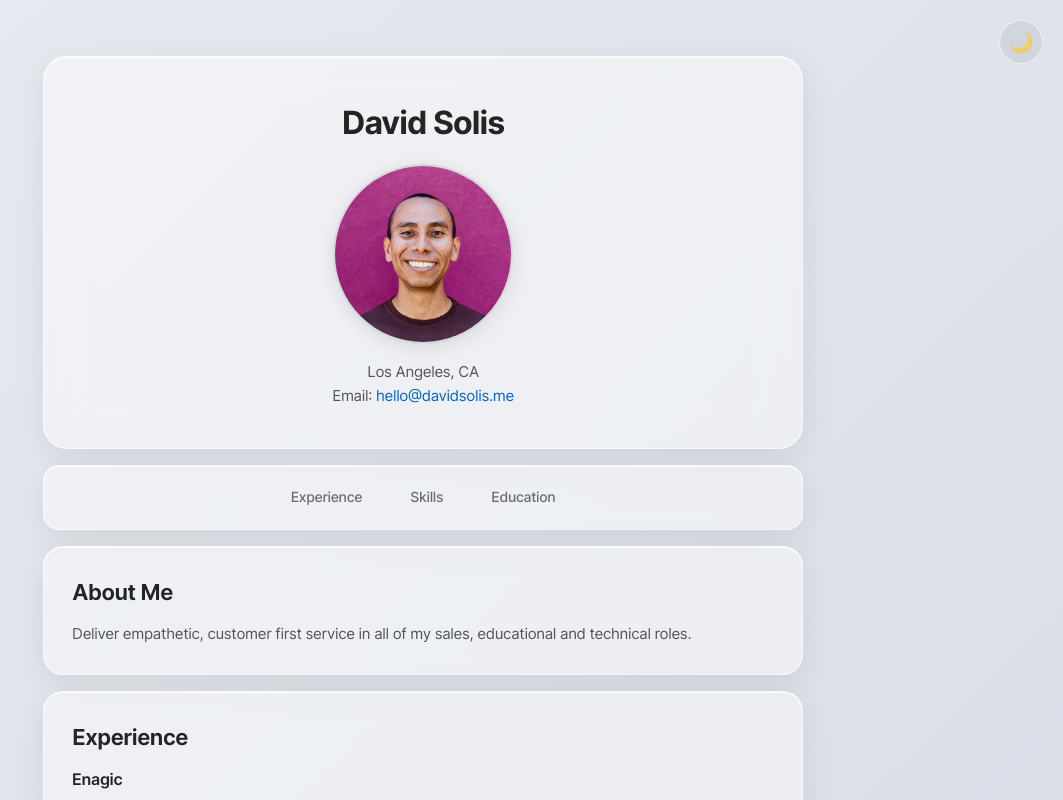
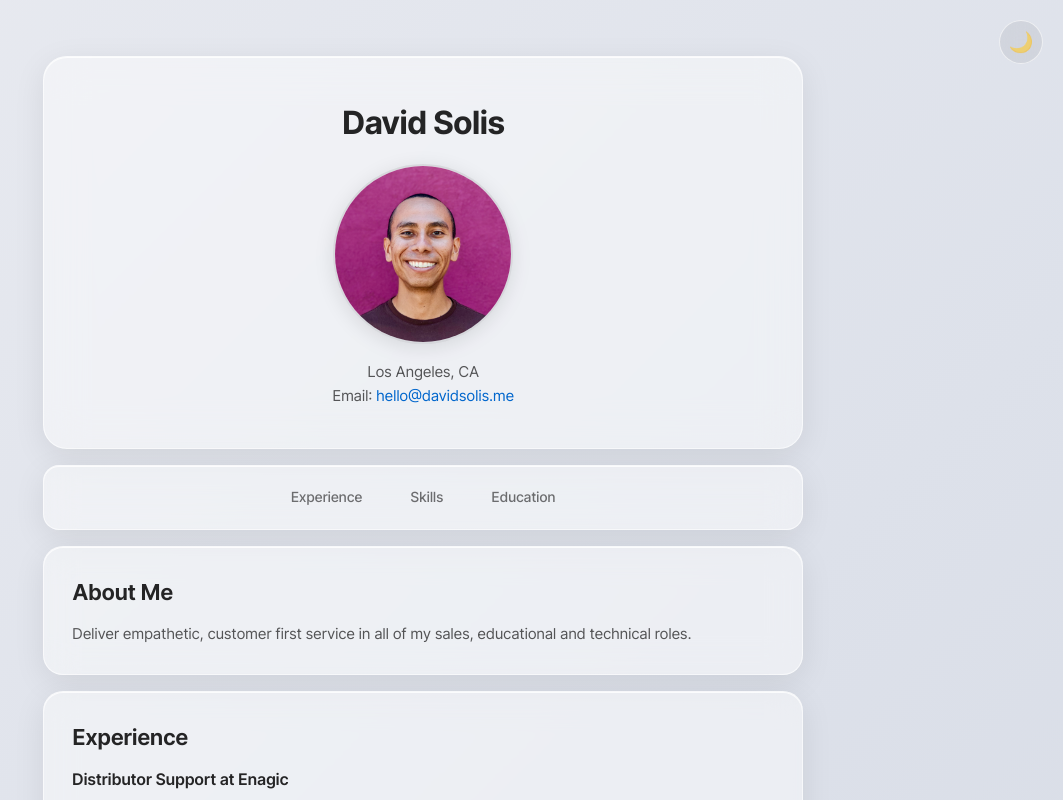
Before and after one commit to soliskit/portfolio, a Next.js app: page / in a window 1280 px wide. Shown: the top 800 px of the page, without its empty margins (217-1280 px from the left). Built offline with nearby package versions, Linux system fonts and the light colour scheme.

Commit message:
Update Experience.js
Add job title

```diff
--- a/components/Experience.js
+++ b/components/Experience.js
@@ -6,7 +6,7 @@ export default function Experience() {
       <h2>Experience</h2>
 
       <div className="job">
-        <h3>Enagic</h3>
+        <h3>Distributor Support at Enagic</h3>
         <span>2014 - Present</span>
         <ul>
           <li>
```
